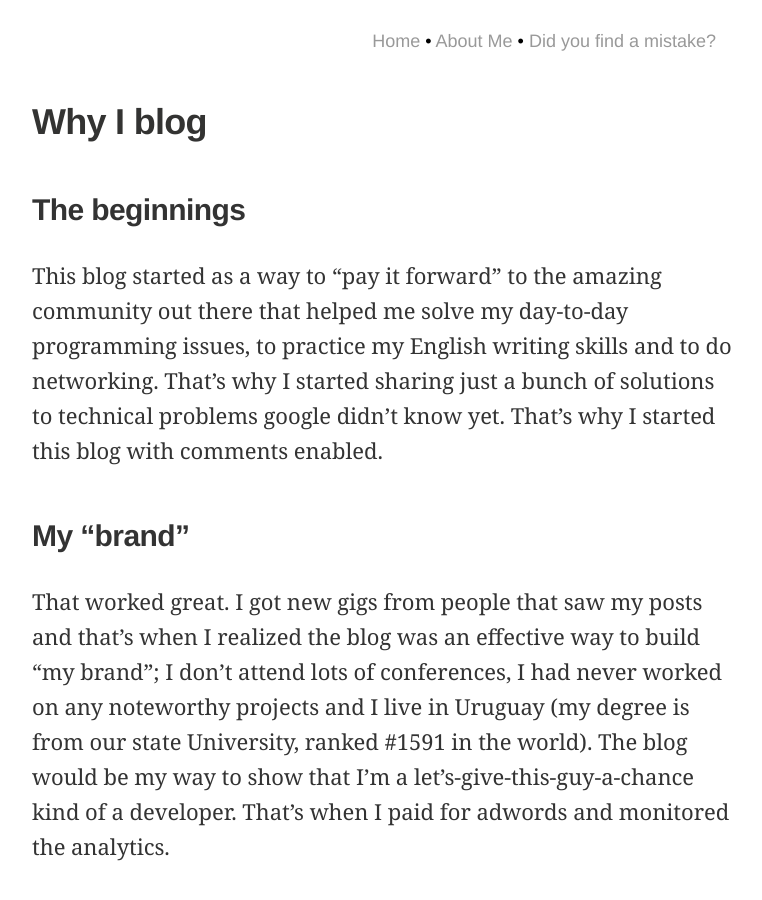
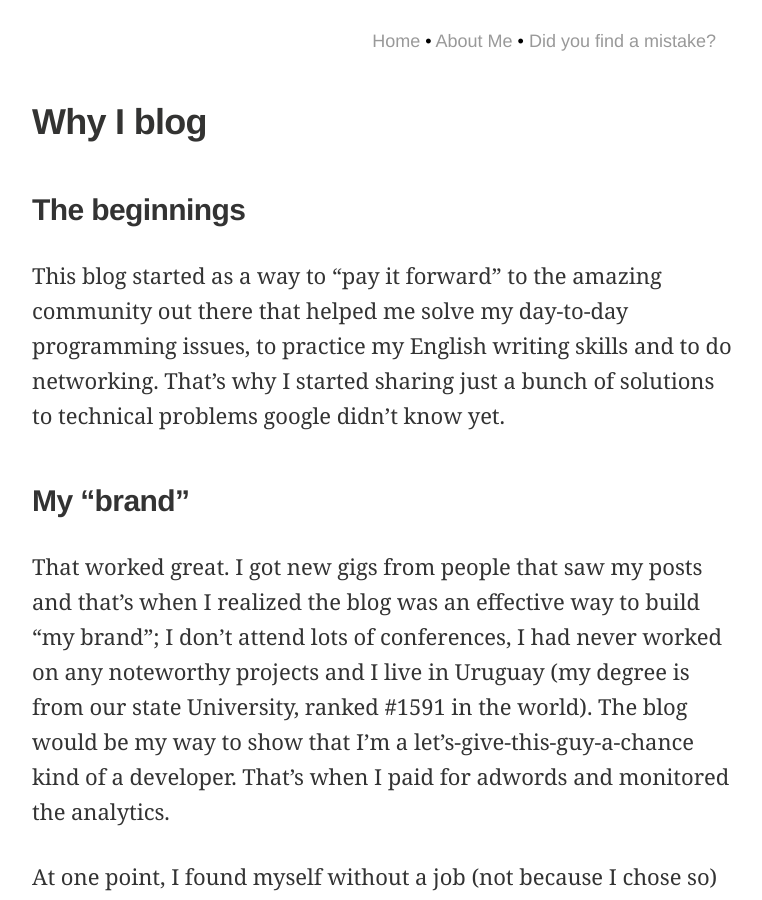
Before and after one commit to g3rv4/g3rv4.com, a Jekyll site: the page built from _posts/2017-03-18-why-i-blog.md, in a window 1280 px wide and 900 px high. Shown: the whole window, without its empty margins (258-1020 px from the left). Built offline with Jekyll 4.4.1, drawn with Linux system fonts in a browser that asks for light colours.

Commit message:
hmmm... I don't love that

```diff
--- a/_posts/2017-03-18-why-i-blog.md
+++ b/_posts/2017-03-18-why-i-blog.md
@@ -8,7 +8,7 @@ I'm going to be writing about different things on my blog, here's why :)
 <!--more-->
 ## The beginnings
 
-This blog started as a way to "pay it forward" to the amazing community out there that helped me solve my day-to-day programming issues, to practice my English writing skills and to do networking. That's why I started sharing just a bunch of solutions to technical problems google didn't know yet. That's why I started this blog with comments enabled.
+This blog started as a way to "pay it forward" to the amazing community out there that helped me solve my day-to-day programming issues, to practice my English writing skills and to do networking. That's why I started sharing just a bunch of solutions to technical problems google didn't know yet.
 
 ## My "brand"
 
```
